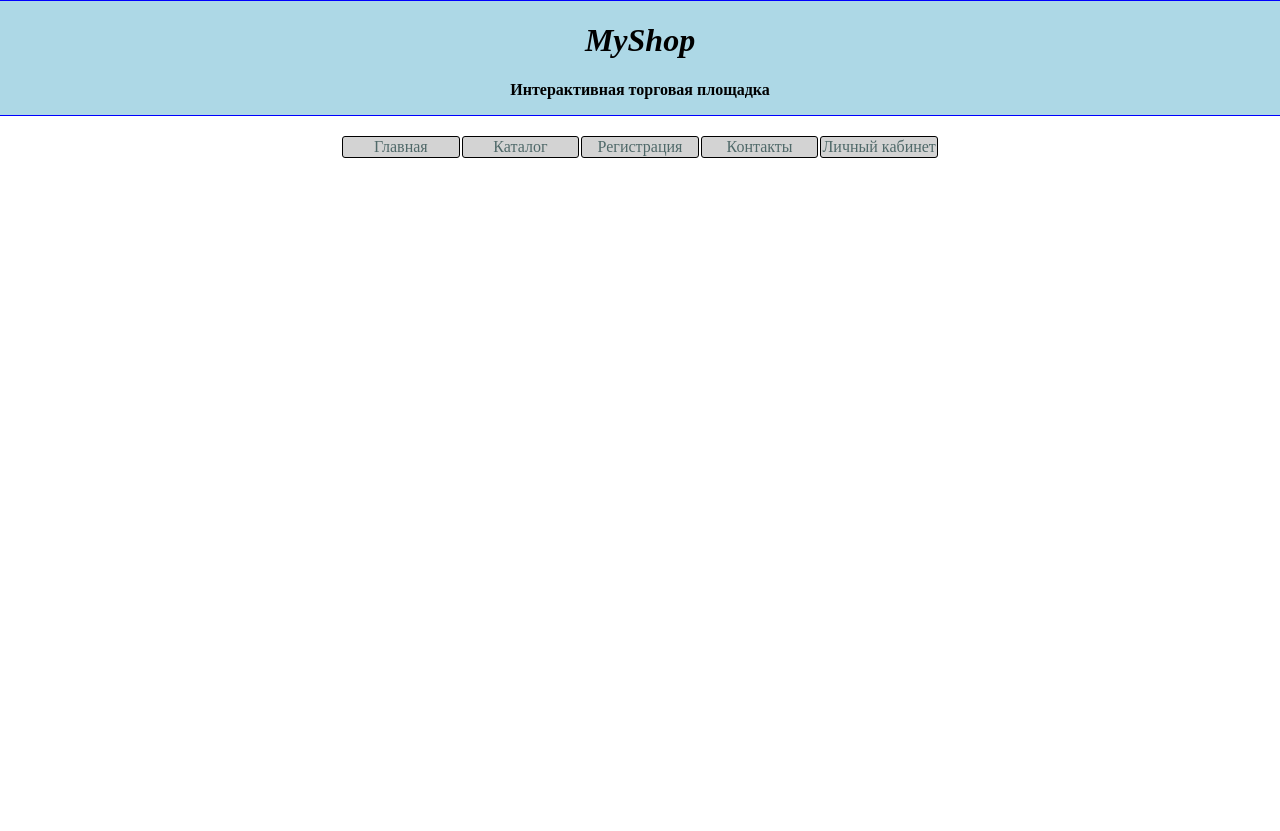
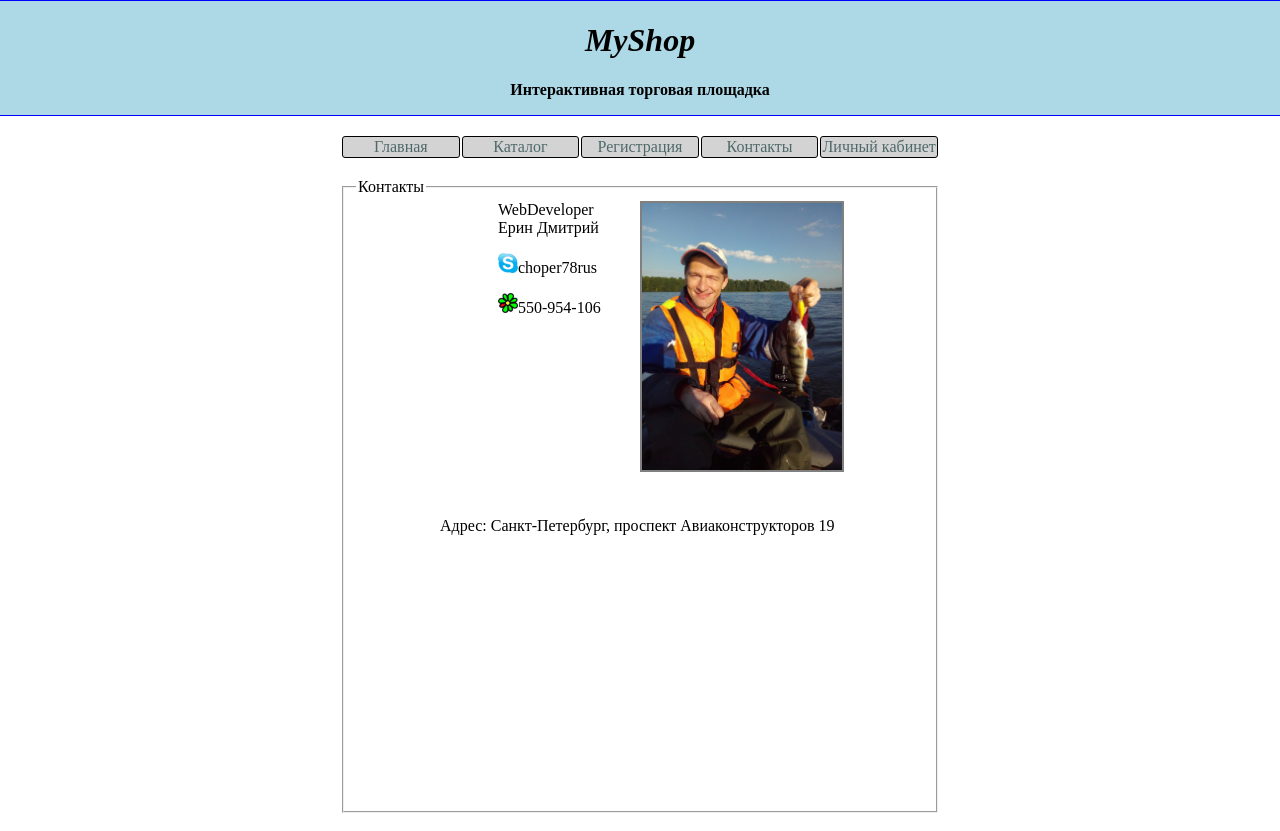
Before and after one commit to choper78rus666/html, a plain HTML site: page MyShop/contacts.html in a window 1280 px wide. Before the commit the page ends 800 px from the top, so only its background shows below. Drawn offline with Linux system fonts and the light colour scheme.

Commit message:
Доделал контакты

```diff
--- a/MyShop/contacts.html
+++ b/MyShop/contacts.html
@@ -35,5 +35,29 @@
                 </tr>
             </table>
         </div>
+        <br>
+<!-- Контакты -->
+        <div class="content">
+            <fieldset>
+                <legend>Контакты</legend>
+                <div class="center">
+                    <div class="left_block">
+                        WebDeveloper<br>Ерин Дмитрий
+                        <p><img src="images/skype.png" alt="no icon">choper78rus</p>
+                        <p><img src="images/icq.png" alt="no icon">550-954-106</p>
+                    </div>
+                    <div class="right_block">
+                        <img src="images/photo.jpg" alt="фото не загружено">
+                    </div>
+                </div>
+                <div class="maps">
+                    <div>
+                        <p>Адрес: Санкт-Петербург, проспект Авиаконструкторов 19</p>
+                    </div>
+                    <iframe src="https://yandex.ru/map-widget/v1/-/CBaFENBoSB" width="400" height="250" frameborder="0"></iframe>
+                </div>
+            </fieldset>
+        </div>
+        <br>
     </body>
 </html>
--- a/MyShop/css/style.css
+++ b/MyShop/css/style.css
@@ -144,3 +144,33 @@ a:hover {
 #info {
     resize: none;
 }
+
+/*контакты*/
+.center {
+    width: 50%;
+    margin: 0 auto;
+}
+
+.left_block {
+    float: left;
+    width: 50%;
+}
+
+.left_block img {
+    width: 20px;
+}
+
+.right_block img {
+    width:50%;
+    border:solid 2px grey;
+}
+
+.right_block {
+    width:400px;
+    height:300px;
+}
+
+.maps {
+    width: 400px;
+    margin: 0 auto;
+}
```
Also changed, not shown: MyShop/images/icq.png (added), MyShop/images/photo.jpg (added), MyShop/images/skype.png (added), 1 other file.
